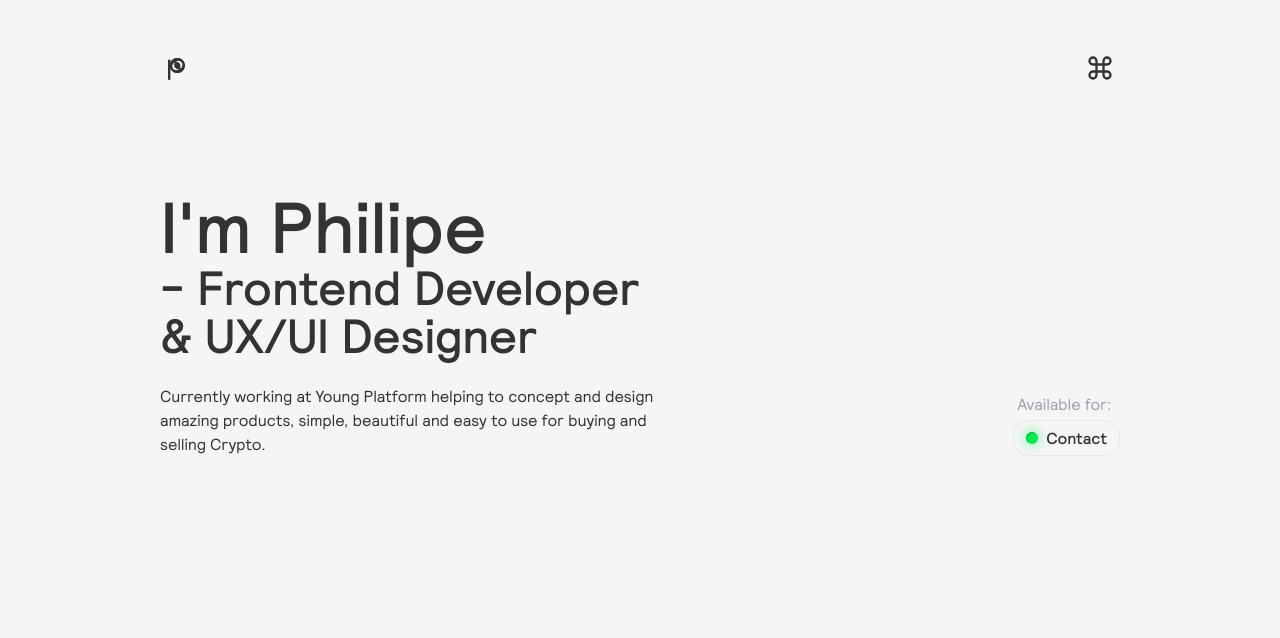
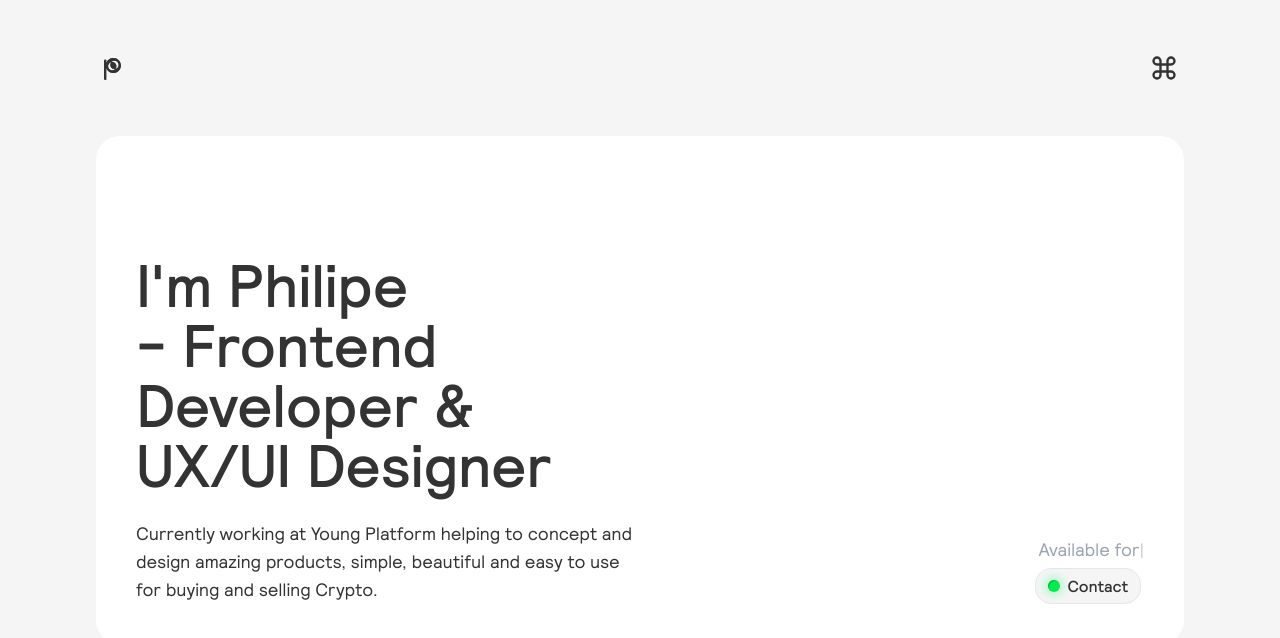
Before and after one commit to PhMoraiis/philipemorais.com, a Next.js app: page / in a window 1280 px wide. Shown: the top 638 px of the page. Built offline with nearby package versions, Linux system fonts and the light colour scheme.

Commit message:
Add responsive Hero component and others adjustments

```diff
--- a/package.json
+++ b/package.json
@@ -40,6 +40,7 @@
     "next-themes": "^0.2.1",
     "postcss": "^8",
     "react-icons": "^4.12.0",
+    "react-simple-typewriter": "^5.0.1",
     "swiper": "^11.0.5",
     "tailwind-scrollbar": "^3.0.5",
     "tailwindcss": "^3.3.0",
--- a/src/app/globals.css
+++ b/src/app/globals.css
@@ -156,3 +156,22 @@
   box-shadow: rgba(0, 0, 0, 0.25) 1px 1px 0px 0px inset,
     rgba(0, 255, 87, 0.25) 0px 0px 16px 8px;
 }
+
+.blink-cursor {
+  animation: BlinkCursor 1.5s steps(2) infinite;
+}
+
+@keyframes BlinkCursor {
+  0% {
+    opacity: 0;
+  }
+  100% {
+    opacity: 1;
+  }
+}
+
+.glass {
+  background: rgba(255, 255, 255, 0.05);
+  backdrop-filter: blur(3px);
+  -webkit-backdrop-filter: blur(3px);
+}
--- a/src/app/page.tsx
+++ b/src/app/page.tsx
@@ -3,9 +3,11 @@ import Navbar from '@/components/Navbar'
 
 export default function Home() {
   return (
-    <main className="container mx-auto md:max-w-xl lg:max-w-5xl">
+    <main className="container mx-auto max-w-md md:max-w-2xl lg:max-w-6xl">
       <Navbar />
-      <Hero />
+      <div className='bg-white dark:bg-[#303030] rounded-3xl p-10'>
+        <Hero />
+      </div>
     </main>
   )
 }
--- a/src/components/Hero/index.tsx
+++ b/src/components/Hero/index.tsx
@@ -1,30 +1,40 @@
 'use client'
 
+import { motion } from 'framer-motion'
 import { useRouter } from 'next/navigation'
+import { useTypewriter } from 'react-simple-typewriter'
 
 const Hero = () => {
   const router = useRouter()
+
+  const [text] = useTypewriter({
+    words: ['Available for'],
+    loop: 1,
+    typeSpeed: 150,
+  })
 
   const handleContact = () => {
     router.push('/contact')
   }
 
+
   return (
-    <section className="mt-14 lg:flex lg:items-end lg:justify-between">
-      <div className="flex flex-col items-start gap-4 lg:gap-6">
-        <div className="max-w-md lg:max-w-lg">
-          <h1 className="text-[2.8rem] leading-none font-Relative lg:text-7xl">I&apos;m Philipe</h1>
-          <span className="text-4xl leading-none font-Relative lg:text-5xl"> - Frontend Developer & UX/UI Designer</span>
+    <section className="mt-20 md:flex md:items-end md:justify-between lg:flex lg:items-end lg:justify-between">
+      <div className="flex flex-col items-start gap-4 md:gap-6 md:max-w-sm lg:gap-6 lg:max-w-lg">
+        <div className="max-w-xs lg:max-w-md">
+          <h1 className="text-[2.8rem] leading-none font-Relative md:text-5xl lg:text-6xl">I&apos;m Philipe</h1>
+          <span className="text-[2.8rem] leading-none font-Relative md:text-5xl lg:text-6xl"> - Frontend Developer & UX/UI Designer</span>
         </div>
-        <p className="max-w-md font-RelativeBk lg:max-w-lg">Currently working at Young Platform helping to concept and design amazing products, simple, beautiful and easy to use for buying and selling Crypto.</p>
+        <p className="max-w-md font-RelativeBk lg:max-w-lg lg:text-lg">Currently working at Young Platform helping to concept and design amazing products, simple, beautiful and easy to use for buying and selling Crypto.</p>
       </div>
-      <div className="flex flex-col items-start my-8 lg:m-0">
-        <span className="font-RelativeBk text-gray-400 ml-1 mb-1">Available for:</span>
+      <motion.div
+        className="flex flex-col items-start my-12 md:m-0 lg:m-0">
+        <span className="font-RelativeBk text-gray-400 ml-1 mb-1 lg:text-lg">{text}<span className='blink-cursor'>|</span> </span>
         <button className="border border-input bg-background rounded-2xl h-9 px-3 py-2 inline-flex items-center cursor-pointer font-Relative" onClick={handleContact}>
           <div className='rounded-full w-3 h-3 bg-[#00eb4e] mr-2 neon duration-300 ease-in-out'></div>
           Contact
         </button>
-      </div>
+      </motion.div>
     </section>
   )
 }
--- a/src/components/ui/dialog.tsx
+++ b/src/components/ui/dialog.tsx
@@ -21,7 +21,7 @@ const DialogOverlay = React.forwardRef<
   <DialogPrimitive.Overlay
     ref={ref}
     className={cn(
-      'fixed inset-0 z-50 bg-black/20 data-[state=open]:animate-in data-[state=closed]:animate-out data-[state=closed]:fade-out-0 data-[state=open]:fade-in-0',
+      'fixed inset-0 z-50 glass data-[state=open]:animate-in data-[state=closed]:animate-out data-[state=closed]:fade-out-0 data-[state=open]:fade-in-0',
       className
     )}
     {...props}
```
Also changed, not shown: 1 other file (tests, documents, lock files or other folders).
